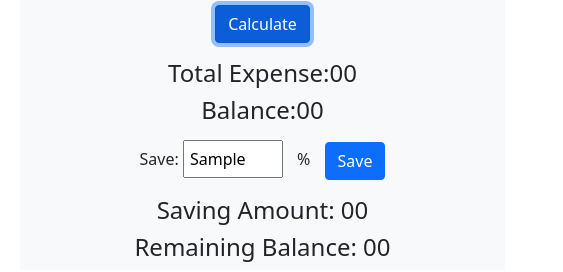
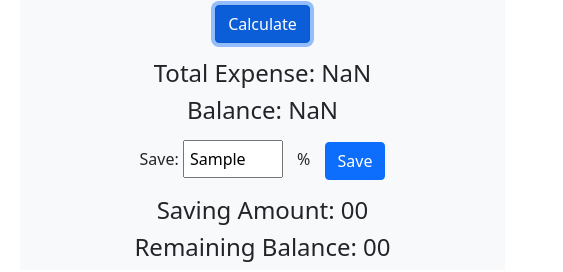
Before and after one commit to Easrib/personal-finance, a plain HTML site: page index.html in a window 1280 px wide. Both pictures are taken after typing "Sample", "Sample", "Sample", "Sample", "Sample" into the empty fields and a click on the button "Calculate". Shown: the part 424-696 px from the top of the page, 717-1280 px from the left. Drawn offline with nearby package versions, Linux system fonts and the light colour scheme.

Commit message:
income-expense-js-code-done

```diff
--- a/index.html
+++ b/index.html
@@ -31,20 +31,20 @@
                     <div class="income text-center mb-2 mt-2">
                         <h2 class="mb-4">Income</h2>
                         <div>
-                            <p>Income : <input type="text" name="" id=""></p>
+                            <p>Income : <input type="text" name="" id="income-input"></p>
                         </div>
                     </div>
                     <div class="expense text-center mb-2">
                         <h2 class="mb-4">Expenses</h2>
                         <div>
-                            <p>Food : <input type="text" name="" id=""></p>
-                            <p>Rent : <input type="text" name="" id=""></p>
-                            <p>Cloth : <input type="text" name="" id=""></p>
+                            <p>Food : <input type="text" name="" id="food-input"></p>
+                            <p>Rent : <input type="text" name="" id="rent-input"></p>
+                            <p>Cloth : <input type="text" name="" id="cloth-input"></p>
                         </div>
                     </div>
-                    <button class="btn btn-primary mb-3">Calculate</button>
-                    <h4>Total Expense:00</h4>
-                    <h4>Balance:00</h4>
+                    <button class="btn btn-primary mb-3" id="calculate-btn">Calculate</button>
+                    <h4>Total Expense: <span id="expense-calc">00</span></h4>
+                    <h4>Balance: <span id="balance-calc">00</span></h4>
                     <div class="mt-2">
                         <p>Save: <input type="text" name="" id="save-input"> <span class="percent"> % <button
                                     class="btn btn-primary" id="save-btn">Save</button>
--- a/js/app.js
+++ b/js/app.js
@@ -0,0 +1,25 @@
+// financial calculation starts
+
+const getIncome = function () {
+    const income = document.getElementById("income-input").value;
+    const incomeNumber = parseFloat(income);
+    return incomeNumber;
+};
+const getExpense = function () {
+    const food = document.getElementById("food-input").value;
+    const rent = document.getElementById("rent-input").value;
+    const cloth = document.getElementById("cloth-input").value;
+    const totalExpense = parseFloat(food) + parseFloat(rent) + parseFloat(cloth);
+
+    return totalExpense;
+};
+const calculate = document.getElementById('calculate-btn').addEventListener('click', function () {
+    const ExpenseCalc = document.getElementById('expense-calc');
+    ExpenseCalc.innerText = getExpense();
+    const balanceCalc = document.getElementById('balance-calc');
+    balanceCalc.innerText = getIncome() - getExpense();
+});
+
+
+
+// financial calculation ends
```
